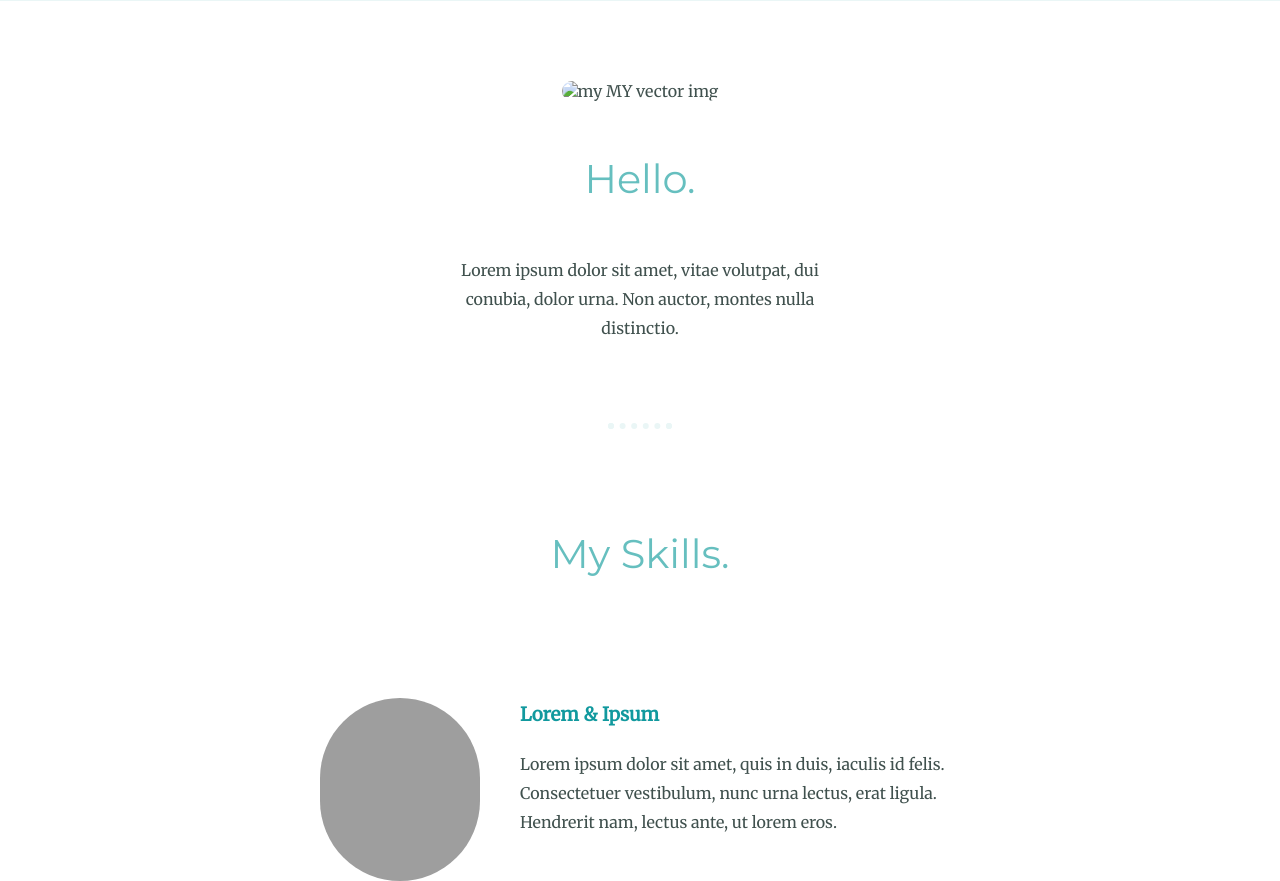
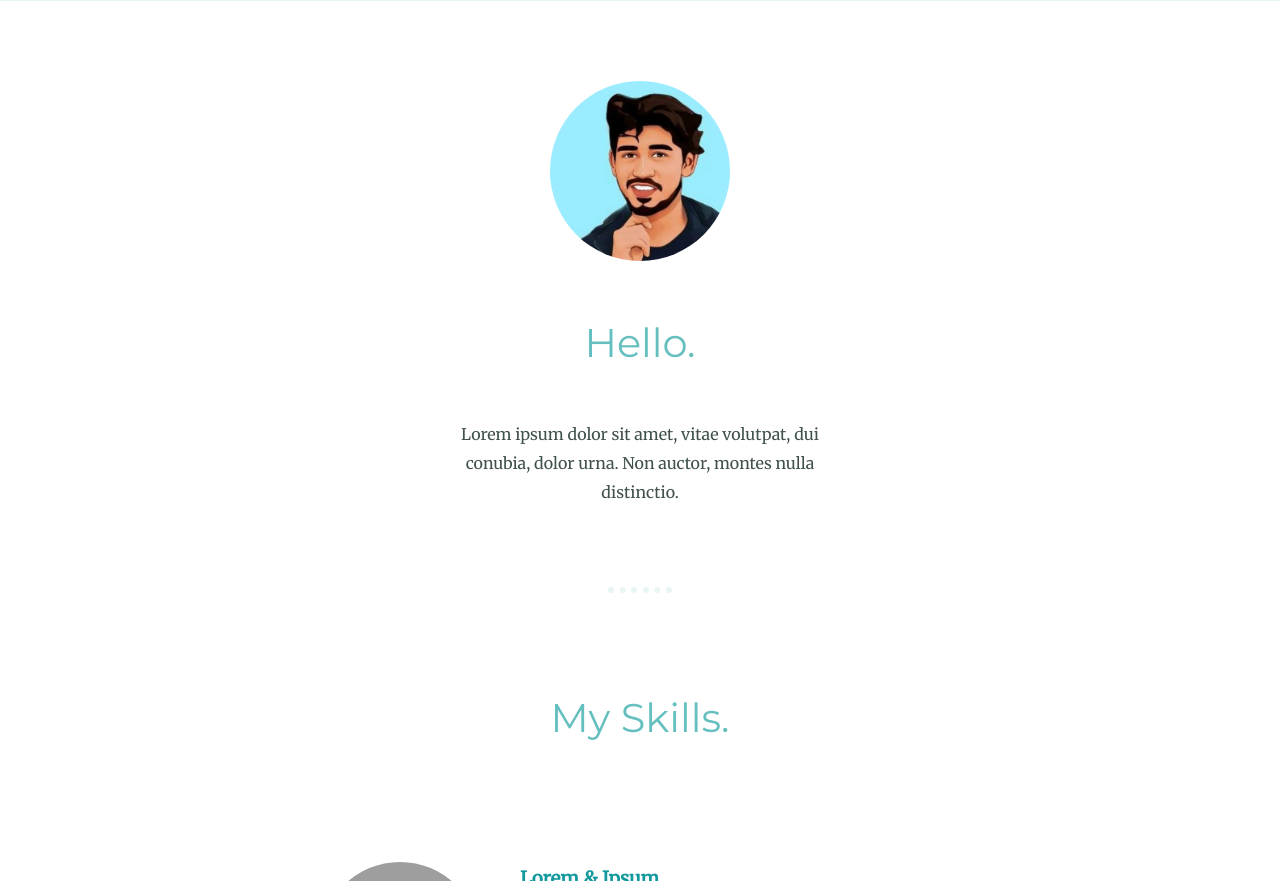
Before and after one commit to siddhartha1104/portfolio, a plain HTML site: page index.html in a window 1280 px wide. Shown: the part 835-1716 px from the top of the page. Drawn offline with Linux system fonts and the light colour scheme; the site is published under a folder, as on GitHub Pages, so addresses that start at the root find nothing; grey boxes are pictures that could not be loaded.

Commit message:
Update index.html

```diff
--- a/index.html
+++ b/index.html
@@ -29,7 +29,7 @@
 
     <div class="middle-container">
         <div class="profile">
-          <img class="my-vet-img" src="/Pictures/MY_vector img.jpg" alt="my MY vector img">
+          <img class="my-vet-img" src="Pictures/MY_vector img.jpg" alt="my MY vector img">
           <h2>Hello.</h2>
           <p class="my-discription">Lorem ipsum dolor sit amet, vitae volutpat, dui conubia, dolor urna. Non auctor, montes nulla distinctio.</p>
         </div>
```
